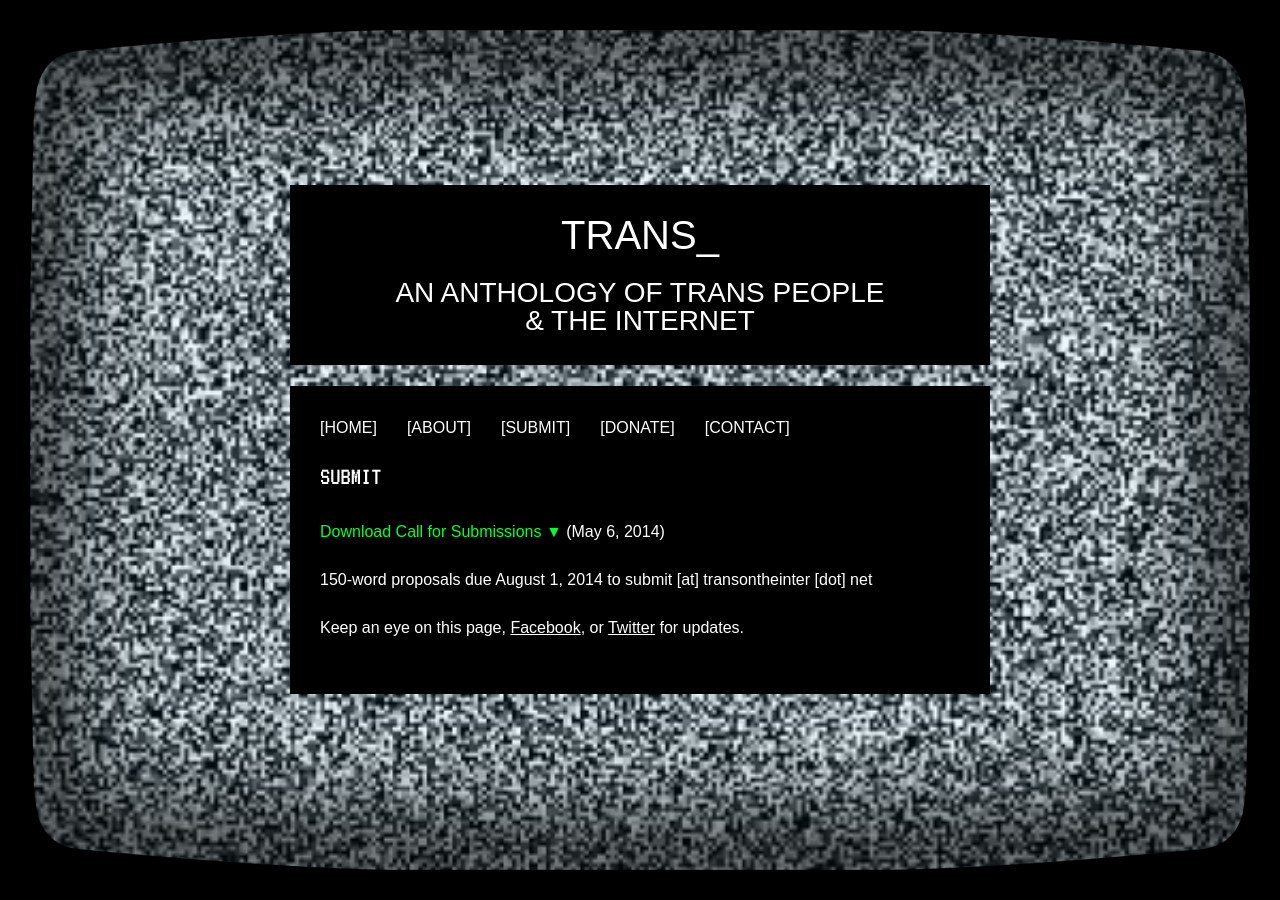
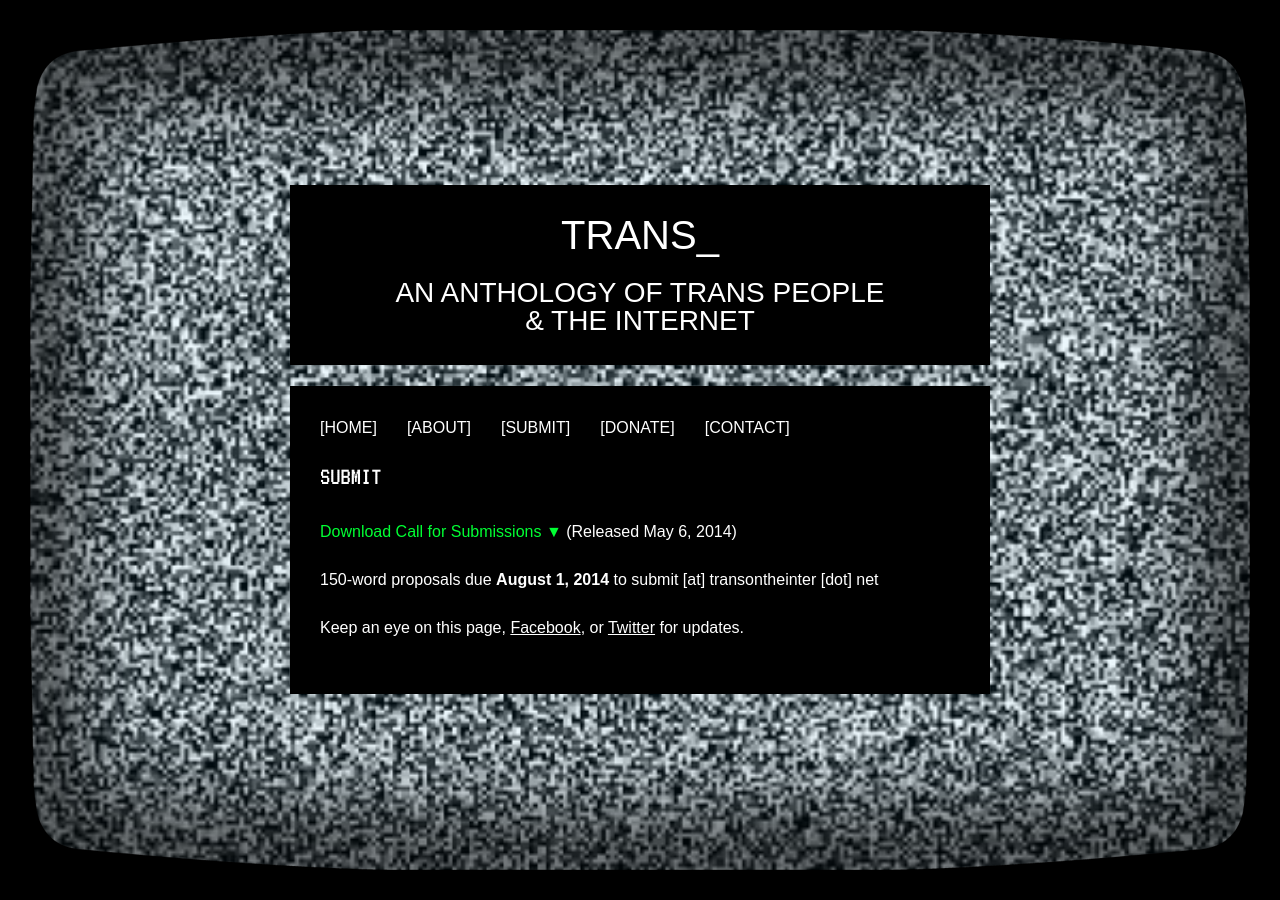
Before and after one commit to Trans-Digital/Trans-Digital.github.io, a Jekyll site: the page built from submit/index.html, in a window 1280 px wide. Built offline with Jekyll 4.4.1, drawn with Linux system fonts in a browser that asks for light colours; some web fonts are replaced; Markdown is read by kramdown in place of the engine named in the settings.

Commit message:
Updates language on Submit page

```diff
--- a/submit/index.html
+++ b/submit/index.html
@@ -7,14 +7,14 @@ title: Submit | Trans_ An Anthology of Trans People and the Internet
 
 <br>
 
-<p><a style="color:#0F3;" href="/submit/CFP-Trans_Anthology.pdf">Download Call for Submissions &#9660</a> (May 6, 2014)</p>
+<p><a style="color:#0F3;" href="/submit/CFP-Trans_Anthology.pdf">Download Call for Submissions &#9660</a> (Released May 6, 2014)</p>
 
 <br>
 
 {% assign email_submissions = site.submissions_email | replace: '@', ' [at] ' %}
 {% assign email_submissions_clean = email_submissions | replace: '.', ' [dot] ' %}
 
-<p>150-word proposals due August 1, 2014 to <a class="color_green" href="mailto:{{ site.submissions_email }}?subject=Submission">{{ email_submissions_clean }}</a>
+<p>150-word proposals due <strong>August 1, 2014</strong> to <a class="color_green" href="mailto:{{ site.submissions_email }}?subject=Submission">{{ email_submissions_clean }}</a>
 
 <br><br>
 
```
